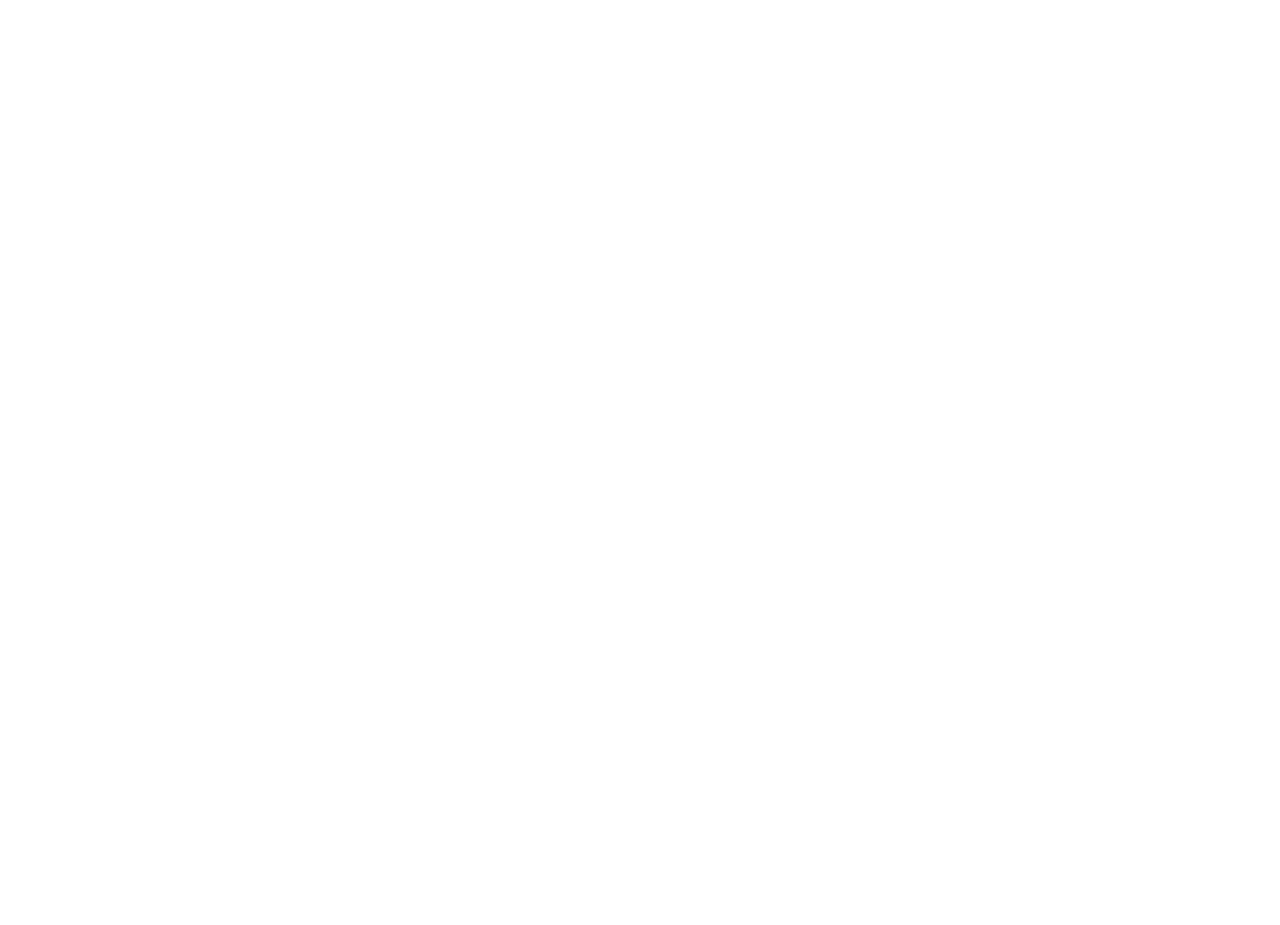
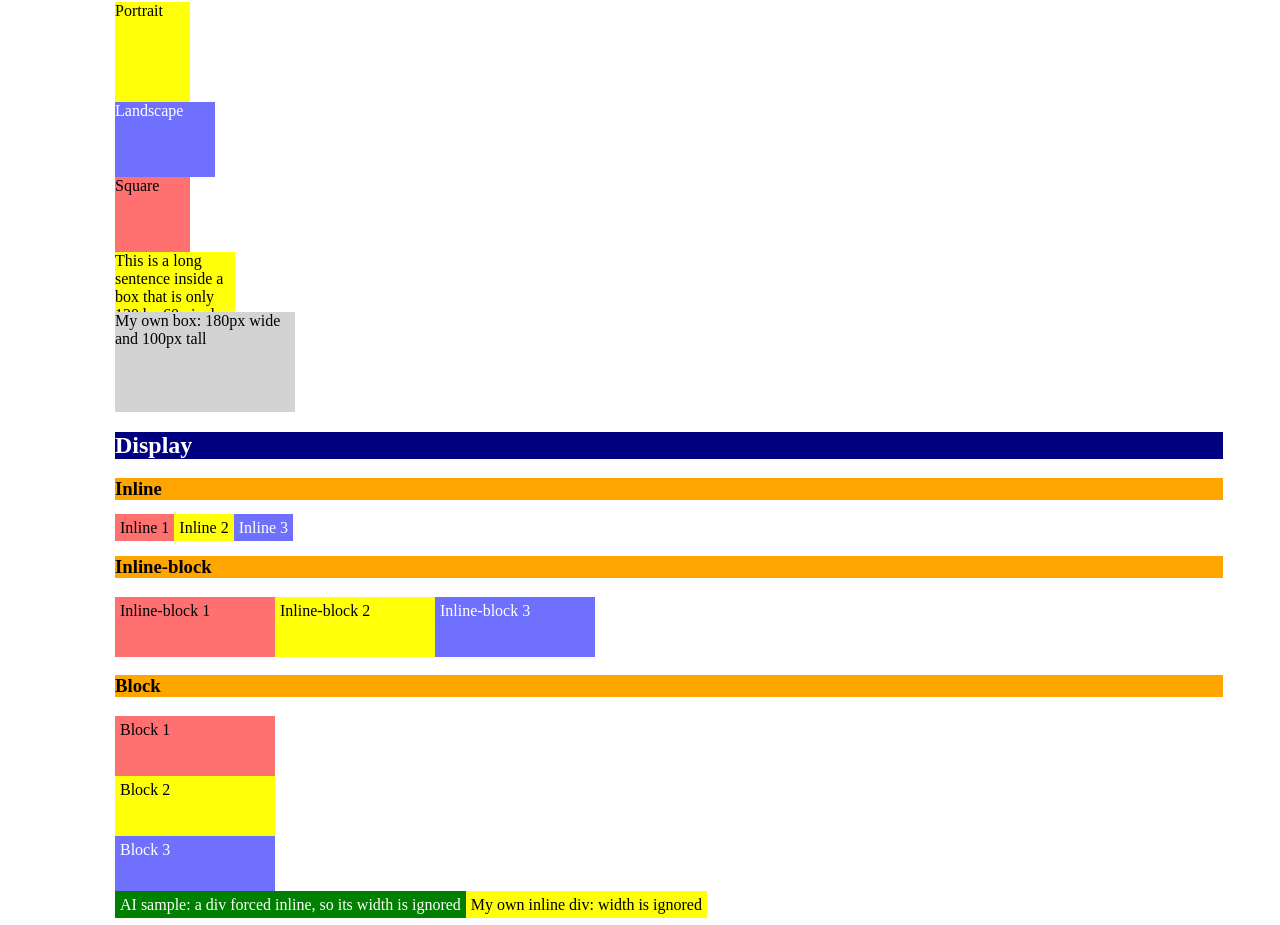
Before and after one commit to agavakole/webdev-client, a Next.js app: page /labs/lab2 in a window 1280 px wide. Shown: the part 5031-5956 px from the top of the page. Before the commit the page ends 4993 px from the top, so only its background shows below. Built offline with nearby package versions, Linux system fonts and the light colour scheme.

Commit message:
Lab 2 dimensions and display

```diff
--- /dev/null
+++ b/app/labs/lab2/Dimensions.tsx
@@ -0,0 +1,22 @@
+export default function Dimensions() {
+  return (
+    <div id="wd-css-dimensions">
+      <h2>Dimension</h2>
+      <div>
+        <div className="wd-dimension-portrait wd-bg-color-yellow">Portrait</div>
+        <div className="wd-dimension-landscape wd-bg-color-blue wd-fg-color-white">
+          Landscape
+        </div>
+        <div className="wd-dimension-square wd-bg-color-red">Square</div>
+        <div id="wd-ai-dimension" className="wd-ai-dimension">
+          This is a long sentence inside a box that is only 120 by 60 pixels so
+          you can see the size stays fixed
+        </div>
+
+        <div className="wd-my-dimension wd-bg-color-gray">
+          My own box: 180px wide and 100px tall
+        </div>
+      </div>
+    </div>
+  );
+}
--- /dev/null
+++ b/app/labs/lab2/Display.tsx
@@ -0,0 +1,45 @@
+export default function Display() {
+  return (
+    <div id="wd-css-display">
+      <h2>Display</h2>
+      <h3>Inline</h3>
+      <div>
+        <span className="wd-display-inline wd-bg-color-red">Inline 1</span>
+        <span className="wd-display-inline wd-bg-color-yellow">Inline 2</span>
+        <span className="wd-display-inline wd-bg-color-blue wd-fg-color-white">
+          Inline 3
+        </span>
+      </div>
+      <h3>Inline-block</h3>
+      <div>
+        <span className="wd-display-inline-block wd-bg-color-red">
+          Inline-block 1
+        </span>
+        <span className="wd-display-inline-block wd-bg-color-yellow">
+          Inline-block 2
+        </span>
+        <span className="wd-display-inline-block wd-bg-color-blue wd-fg-color-white">
+          Inline-block 3
+        </span>
+      </div>
+      <h3>Block</h3>
+      <div>
+        <span className="wd-display-block wd-bg-color-red">Block 1</span>
+        <span className="wd-display-block wd-bg-color-yellow">Block 2</span>
+        <span className="wd-display-block wd-bg-color-blue wd-fg-color-white">
+          Block 3
+        </span>
+      </div>
+      <div
+        id="wd-ai-display"
+        className="wd-display-inline wd-bg-color-green wd-fg-color-white"
+      >
+        AI sample: a div forced inline, so its width is ignored
+      </div>
+
+      <div className="wd-display-inline wd-bg-color-yellow">
+        My own inline div: width is ignored
+      </div>
+    </div>
+  );
+}
--- a/app/labs/lab2/index.css
+++ b/app/labs/lab2/index.css
@@ -198,3 +198,50 @@
 .wd-my-rounded {
   border-radius: 60px;
 }
+
+/* 2.1.12 dimensions */
+.wd-dimension-portrait {
+  width: 75px;
+  height: 100px;
+}
+.wd-dimension-landscape {
+  width: 100px;
+  height: 75px;
+}
+.wd-dimension-square {
+  width: 75px;
+  height: 75px;
+}
+.wd-ai-dimension {
+  width: 120px;
+  height: 60px;
+  background-color: #ffff07;
+  overflow: hidden;
+}
+
+/* 2.1.12 display */
+.wd-display-inline {
+  display: inline;
+  width: 150px;
+  height: 50px;
+  padding: 5px;
+}
+.wd-display-inline-block {
+  display: inline-block;
+  width: 150px;
+  height: 50px;
+  padding: 5px;
+}
+.wd-display-block {
+  display: block;
+  width: 150px;
+  height: 50px;
+  padding: 5px;
+}
+
+
+/* My own dimension */
+.wd-my-dimension {
+  width: 180px;
+  height: 100px;
+}
--- a/app/labs/lab2/page.tsx
+++ b/app/labs/lab2/page.tsx
@@ -6,6 +6,8 @@
 import Margins from "./Margins";
 import BoxModel from "./BoxModel";
 import Corners from "./Corners";
+import Dimensions from "./Dimensions";
+import Display from "./Display";
 
 export default function Lab2() {
   return (
@@ -132,6 +134,8 @@
       <Margins />
       <BoxModel />
       <Corners />
+      <Dimensions />
+      <Display />
     </div>
   );
 }
```
